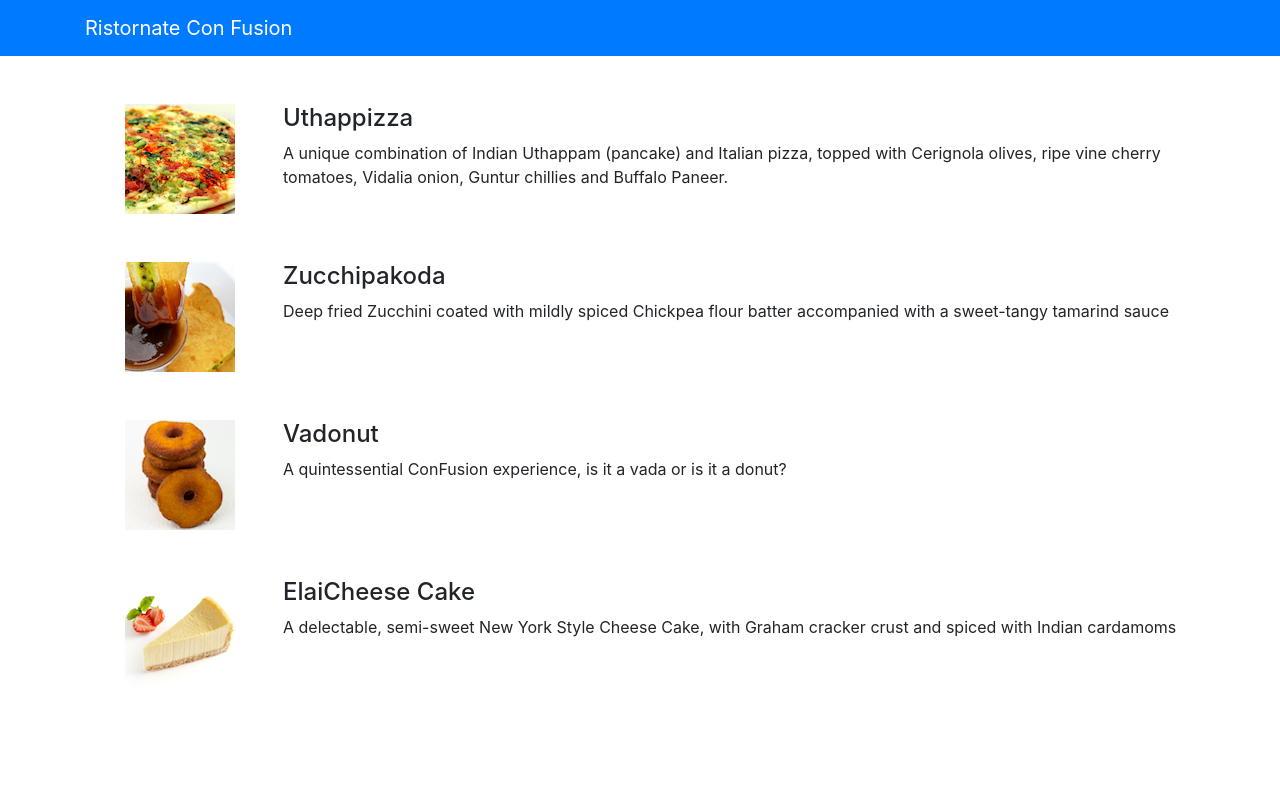
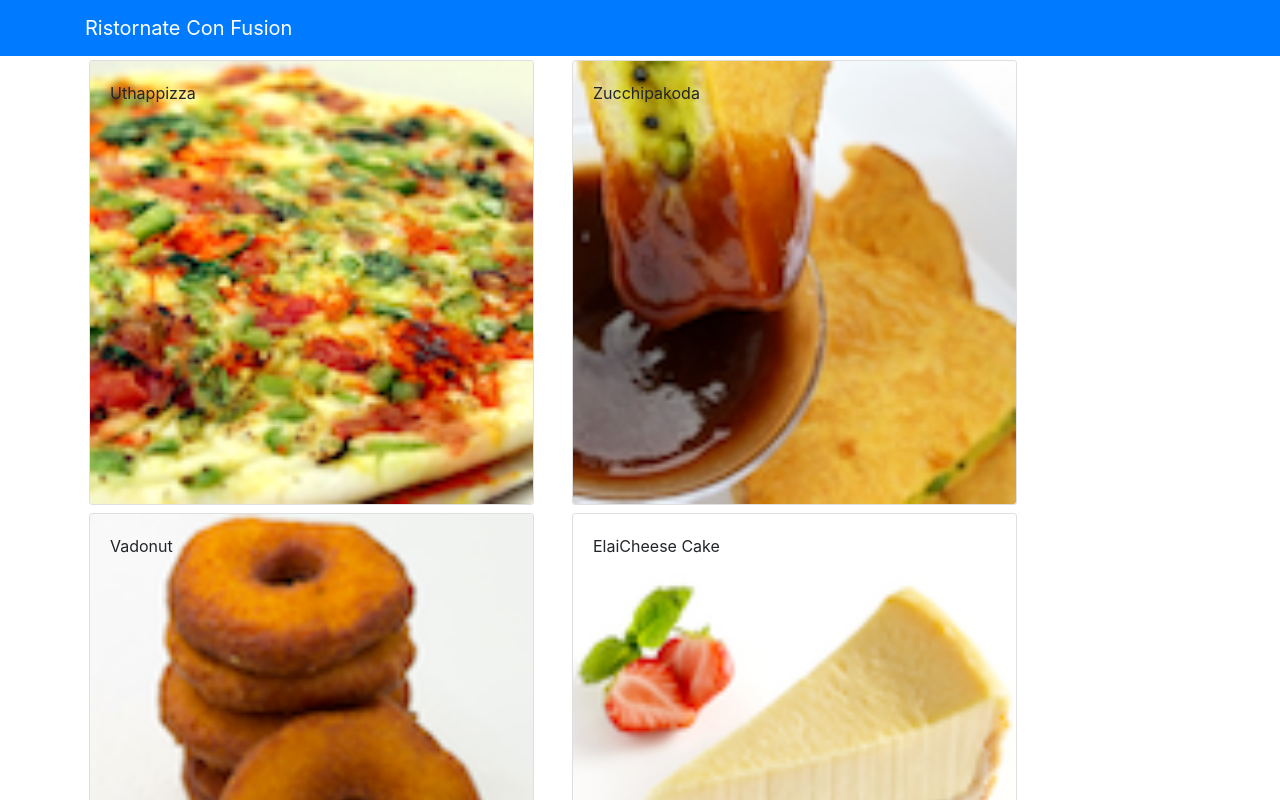
Before and after one commit to Umesh118/react-confusion, a React (Create React App) app: page / in a window 1280 px wide. Shown: the top 800 px of the page. Built offline with nearby package versions, Linux system fonts and the light colour scheme.

Commit message:
Components Part 2

```diff
--- a/src/App.js
+++ b/src/App.js
@@ -1,9 +1,19 @@
 // import logo from "./logo.svg";
+import { Component } from "react";
 import { Navbar, NavbarBrand } from "reactstrap";
 import "./App.css";
 import Menu from "./components/MenuComponent";
+import { DISHES } from "./shared/dishes";
 
-function App() {
+class App extends Component {
+  constructor(props) {
+    super(props);
+    this.state = {
+      dishes: DISHES,
+    };
+  }
+
+  render() {
     return (
       <div className="App">
         <Navbar dark color="primary">
@@ -11,9 +21,10 @@
             <NavbarBrand href="/">Ristornate Con Fusion</NavbarBrand>
           </div>
         </Navbar>
-      <Menu></Menu>
+        <Menu dishes={this.state.dishes}></Menu>
       </div>
     );
   }
+}
 
 export default App;
--- a/src/components/MenuComponent.js
+++ b/src/components/MenuComponent.js
@@ -1,76 +1,63 @@
 import React, { Component } from "react";
-import { Media } from "reactstrap";
+// import { Media } from "reactstrap";
+import {
+  Card,
+  CardImg,
+  CardImgOverlay,
+  CardText,
+  CardBody,
+  CardTitle,
+} from "reactstrap";
 
 export class Menu extends Component {
   constructor(props) {
     super(props);
     this.state = {
-      dishes: [
-        {
-          id: 0,
-          name: "Uthappizza",
-          image: "assets/images/uthappizza.png",
-          category: "mains",
-          label: "Hot",
-          price: "4.99",
-          description:
-            "A unique combination of Indian Uthappam (pancake) and Italian pizza, topped with Cerignola olives, ripe vine cherry tomatoes, Vidalia onion, Guntur chillies and Buffalo Paneer.",
-        },
-        {
-          id: 1,
-          name: "Zucchipakoda",
-          image: "assets/images/zucchipakoda.png",
-          category: "appetizer",
-          label: "",
-          price: "1.99",
-          description:
-            "Deep fried Zucchini coated with mildly spiced Chickpea flour batter accompanied with a sweet-tangy tamarind sauce",
-        },
-        {
-          id: 2,
-          name: "Vadonut",
-          image: "assets/images/vadonut.png",
-          category: "appetizer",
-          label: "New",
-          price: "1.99",
-          description:
-            "A quintessential ConFusion experience, is it a vada or is it a donut?",
-        },
-        {
-          id: 3,
-          name: "ElaiCheese Cake",
-          image: "assets/images/elaicheesecake.png",
-          category: "dessert",
-          label: "",
-          price: "2.99",
-          description:
-            "A delectable, semi-sweet New York Style Cheese Cake, with Graham cracker crust and spiced with Indian cardamoms",
-        },
-      ],
+      selectedDish: null,
     };
   }
 
+  onDishSelect(dish) {
+    this.setState({ selectedDish: dish });
+  }
+
+  renderDish(dish) {
+    if (dish != null) {
+      return (
+        <Card>
+          <CardImg top src={dish.image} alt={dish.name}></CardImg>
+          <CardBody>
+            <CardTitle>{dish.name}</CardTitle>
+            <CardText> {dish.description} </CardText>
+          </CardBody>
+        </Card>
+      );
+    } else {
+      return <div></div>;
+    }
+  }
+
   render() {
-    const menu = this.state.dishes.map((dish) => {
+    const menu = this.props.dishes.map((dish) => {
       return (
-        <div key={dish.id} className="col-12 mt-5">
-          <Media tag="li">
-            <Media left middle>
-              <Media object src={dish.image} alt={dish.name} />
-            </Media>
-            <Media body className="ml-5">
-              <Media heading>{dish.name}</Media>
-              <p>{dish.description}</p>
-            </Media>
-          </Media>
+        <div className="col-12 col-md-5 m-1">
+          <Card key={dish.id} onClick={() => this.onDishSelect(dish)}>
+            <CardImg width="100%" src={dish.image} alt={dish.name} />
+            <CardImgOverlay>
+              <CardTitle>{dish.name}</CardTitle>
+            </CardImgOverlay>
+          </Card>
         </div>
       );
     });
 
     return (
       <div className="container">
+        <div className="row">{menu}</div>
         <div className="row">
-          <Media list>{menu}</Media>
+          <div className="col-12 col-md-5 m-1">
+            {this.renderDish(this.state.selectedDish)}
+          </div>
         </div>
       </div>
     );
--- /dev/null
+++ b/src/shared/dishes.js
@@ -0,0 +1,194 @@
+export const DISHES = [
+  {
+    id: 0,
+    name: "Uthappizza",
+    image: "assets/images/uthappizza.png",
+    category: "mains",
+    label: "Hot",
+    price: "4.99",
+    description:
+      "A unique combination of Indian Uthappam (pancake) and Italian pizza, topped with Cerignola olives, ripe vine cherry tomatoes, Vidalia onion, Guntur chillies and Buffalo Paneer.",
+    comments: [
+      {
+        id: 0,
+        rating: 5,
+        comment: "Imagine all the eatables, living in conFusion!",
+        author: "John Lemon",
+        date: "2012-10-16T17:57:28.556094Z",
+      },
+      {
+        id: 1,
+        rating: 4,
+        comment:
+          "Sends anyone to heaven, I wish I could get my mother-in-law to eat it!",
+        author: "Paul McVites",
+        date: "2014-09-05T17:57:28.556094Z",
+      },
+      {
+        id: 2,
+        rating: 3,
+        comment: "Eat it, just eat it!",
+        author: "Michael Jaikishan",
+        date: "2015-02-13T17:57:28.556094Z",
+      },
+      {
+        id: 3,
+        rating: 4,
+        comment: "Ultimate, Reaching for the stars!",
+        author: "Ringo Starry",
+        date: "2013-12-02T17:57:28.556094Z",
+      },
+      {
+        id: 4,
+        rating: 2,
+        comment: "It's your birthday, we're gonna party!",
+        author: "25 Cent",
+        date: "2011-12-02T17:57:28.556094Z",
+      },
+    ],
+  },
+  {
+    id: 1,
+    name: "Zucchipakoda",
+    image: "assets/images/zucchipakoda.png",
+    category: "appetizer",
+    label: "",
+    price: "1.99",
+    description:
+      "Deep fried Zucchini coated with mildly spiced Chickpea flour batter accompanied with a sweet-tangy tamarind sauce",
+    comments: [
+      {
+        id: 0,
+        rating: 5,
+        comment: "Imagine all the eatables, living in conFusion!",
+        author: "John Lemon",
+        date: "2012-10-16T17:57:28.556094Z",
+      },
+      {
+        id: 1,
+        rating: 4,
+        comment:
+          "Sends anyone to heaven, I wish I could get my mother-in-law to eat it!",
+        author: "Paul McVites",
+        date: "2014-09-05T17:57:28.556094Z",
+      },
+      {
+        id: 2,
+        rating: 3,
+        comment: "Eat it, just eat it!",
+        author: "Michael Jaikishan",
+        date: "2015-02-13T17:57:28.556094Z",
+      },
+      {
+        id: 3,
+        rating: 4,
+        comment: "Ultimate, Reaching for the stars!",
+        author: "Ringo Starry",
+        date: "2013-12-02T17:57:28.556094Z",
+      },
+      {
+        id: 4,
+        rating: 2,
+        comment: "It's your birthday, we're gonna party!",
+        author: "25 Cent",
+        date: "2011-12-02T17:57:28.556094Z",
+      },
+    ],
+  },
+  {
+    id: 2,
+    name: "Vadonut",
+    image: "assets/images/vadonut.png",
+    category: "appetizer",
+    label: "New",
+    price: "1.99",
+    description:
+      "A quintessential ConFusion experience, is it a vada or is it a donut?",
+    comments: [
+      {
+        id: 0,
+        rating: 5,
+        comment: "Imagine all the eatables, living in conFusion!",
+        author: "John Lemon",
+        date: "2012-10-16T17:57:28.556094Z",
+      },
+      {
+        id: 1,
+        rating: 4,
+        comment:
+          "Sends anyone to heaven, I wish I could get my mother-in-law to eat it!",
+        author: "Paul McVites",
+        date: "2014-09-05T17:57:28.556094Z",
+      },
+      {
+        id: 2,
+        rating: 3,
+        comment: "Eat it, just eat it!",
+        author: "Michael Jaikishan",
+        date: "2015-02-13T17:57:28.556094Z",
+      },
+      {
+        id: 3,
+        rating: 4,
+        comment: "Ultimate, Reaching for the stars!",
+        author: "Ringo Starry",
+        date: "2013-12-02T17:57:28.556094Z",
+      },
+      {
+        id: 4,
+        rating: 2,
+        comment: "It's your birthday, we're gonna party!",
+        author: "25 Cent",
+        date: "2011-12-02T17:57:28.556094Z",
+      },
+    ],
+  },
+  {
+    id: 3,
+    name: "ElaiCheese Cake",
+    image: "assets/images/elaicheesecake.png",
+    category: "dessert",
+    label: "",
+    price: "2.99",
+    description:
+      "A delectable, semi-sweet New York Style Cheese Cake, with Graham cracker crust and spiced with Indian cardamoms",
+    comments: [
+      {
+        id: 0,
+        rating: 5,
+        comment: "Imagine all the eatables, living in conFusion!",
+        author: "John Lemon",
+        date: "2012-10-16T17:57:28.556094Z",
+      },
+      {
+        id: 1,
+        rating: 4,
+        comment:
+          "Sends anyone to heaven, I wish I could get my mother-in-law to eat it!",
+        author: "Paul McVites",
+        date: "2014-09-05T17:57:28.556094Z",
+      },
+      {
+        id: 2,
+        rating: 3,
+        comment: "Eat it, just eat it!",
+        author: "Michael Jaikishan",
+        date: "2015-02-13T17:57:28.556094Z",
+      },
+      {
+        id: 3,
+        rating: 4,
+        comment: "Ultimate, Reaching for the stars!",
+        author: "Ringo Starry",
+        date: "2013-12-02T17:57:28.556094Z",
+      },
+      {
+        id: 4,
+        rating: 2,
+        comment: "It's your birthday, we're gonna party!",
+        author: "25 Cent",
+        date: "2011-12-02T17:57:28.556094Z",
+      },
+    ],
+  },
+];
```
Lines whose indentation alone changed are shown as unchanged.
